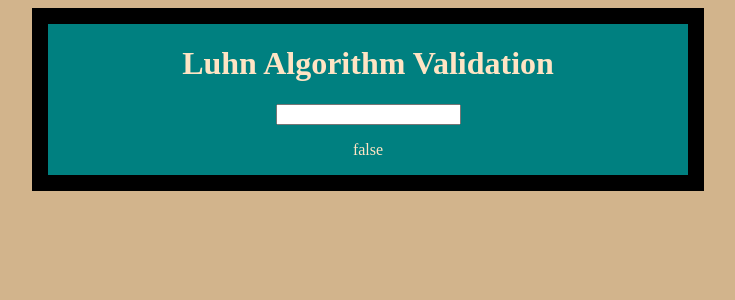
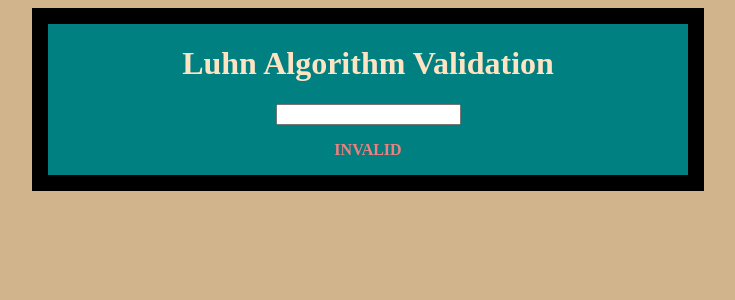
Before and after one commit to Antonomy/LuhnAlgorithmValidator, a React (Create React App) app: page / in a window 1280 px wide. Shown: the top 300 px of the page, without its empty margins (272-1007 px from the left). Built offline with nearby package versions, Linux system fonts and the light colour scheme.

Commit message:
fixed styling for valid/invalid

```diff
--- a/src/components/ValidationResult.js
+++ b/src/components/ValidationResult.js
@@ -1,7 +1,7 @@
 export default function ValidationResult(props) {
     return (
       <div className="validation-result">
-        {props.luhn? <p>true</p> :<p>false</p>}
+        {props.luhn? <p id="valid">VALID</p> :<p id="invalid">INVALID</p>}
       </div>
     )
   }
--- a/src/styles.css
+++ b/src/styles.css
@@ -14,10 +14,13 @@ body {
 
 }
 
-#true {
-    color: lightgreenl
+#valid {
+    color: lightgreen;
+    font-weight: bold;
+
 }
 
-#false {
+#invalid {
     color: lightcoral;
+    font-weight: bold;
 }
```
